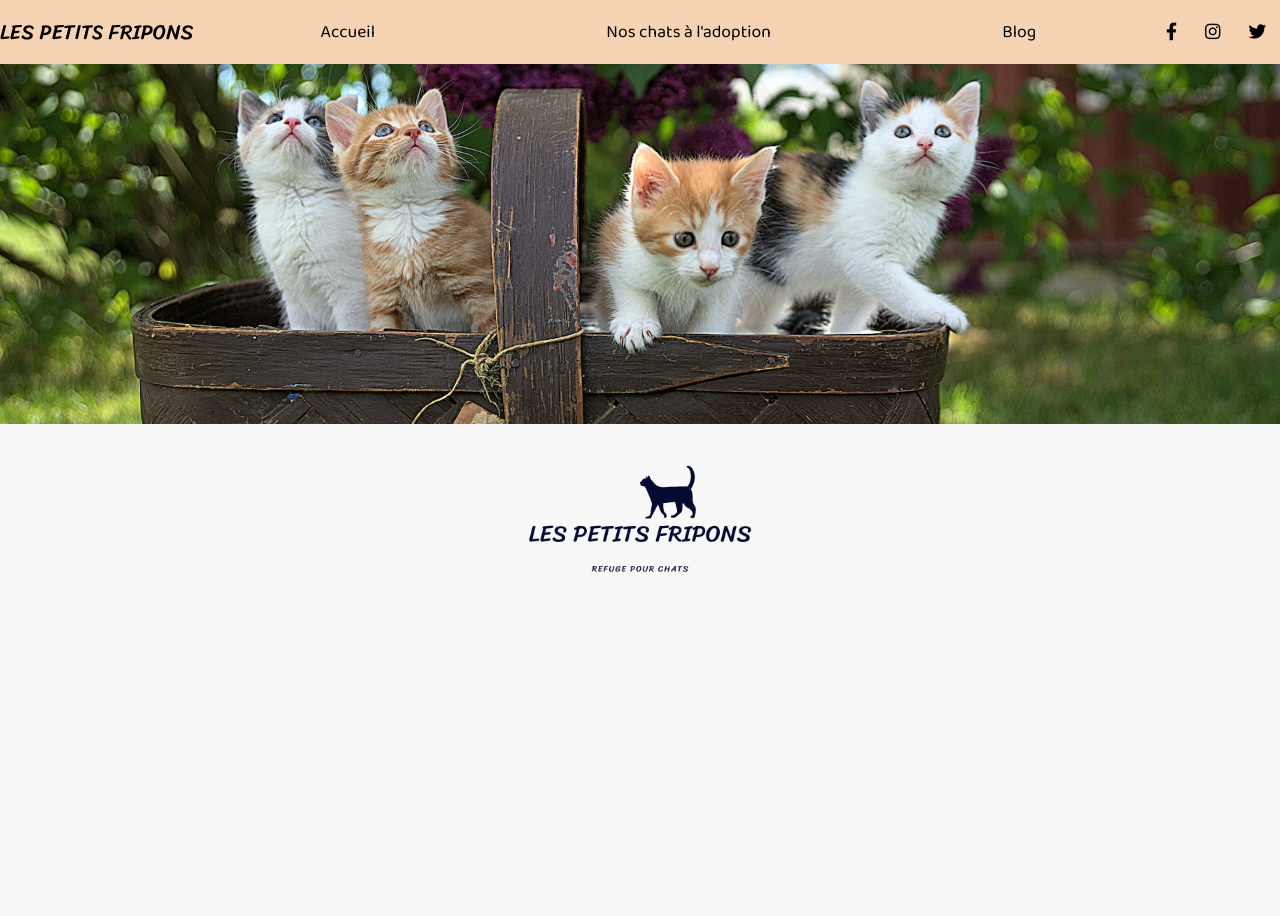
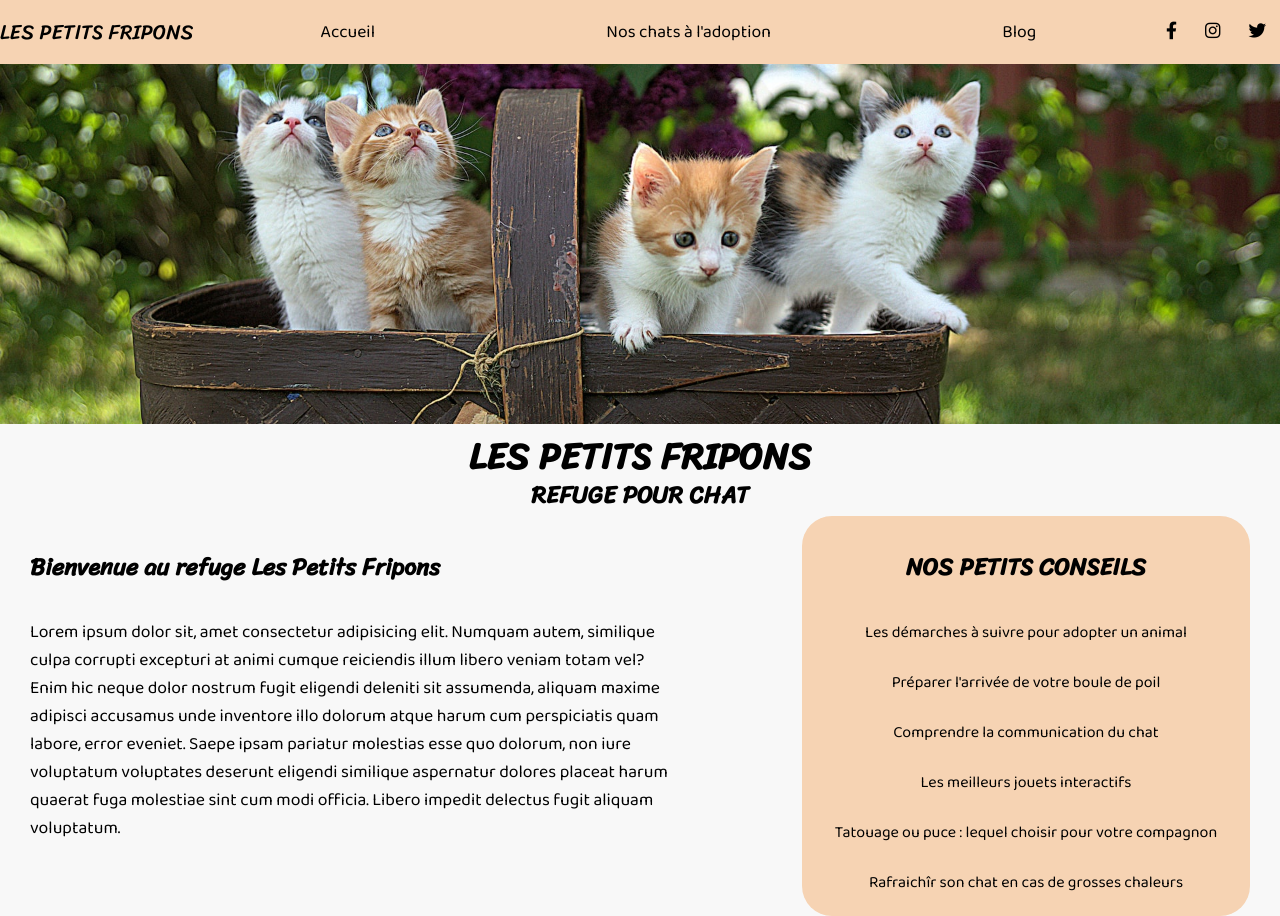
Before and after one commit to Linch022/Linch022.github.io, a plain HTML site: page index.html in a window 1280 px wide. Before the commit the page ends 800 px from the top, so only its background shows below. Drawn offline with Linux system fonts and the light colour scheme.

Commit message:
added homepage main contenu and blog

```diff
--- a/index.css
+++ b/index.css
@@ -18,6 +18,7 @@
 
 body {
     background: var(--white1);
+    font-family: var(--font2);
 }
 ul {
     list-style: none;
@@ -60,16 +61,53 @@ ul {
     height: 45vh;
     background: url(./chatons-header.jpg) center / cover;
     min-width: 100vw;
-    position: relative;
 }
 
-.logo {
+.main-title,
+.second-title {
     text-align: center;
-    justify-content: center;
-    height: 350px;
-    top: 140px;
-    left: 50%;
-    transform: translateX(-50%);
-    position: absolute;
-    z-index: -5;
+    font-family: var(--font1);
 }
+
+.main-title {
+    font-size: 2.3rem;
+}
+.second-title {
+    margin-top: -15px;
+}
+
+.homepage-main-container {
+    display: flex;
+    justify-content: space-between;
+}
+
+.homepage-main-text-container {
+    width: 50%;
+    min-height: 400px;
+    margin-left: 30px;
+    font-size: 1.1rem;
+}
+
+.main-text-title,
+.blog-title {
+    font-size: 1.5rem;
+    padding: 30px 0;
+    font-family: var(--font1);
+}
+
+.blog-text-container {
+    width: 35%;
+    text-align: center;
+    background-color: var(--main-color);
+    border-radius: 30px;
+    margin-right: 30px;
+}
+
+.blog-list {
+    line-height: 50px;
+    margin-top: -10px;
+}
+
+.article-name {
+    cursor: pointer;
+}
--- a/index.html
+++ b/index.html
@@ -30,16 +30,53 @@
           <li class="nav-items"><i class="fa-brands fa-twitter"></i></li>
         </ul>
       </nav>
-      <div class="background-header">
-        <div class="logo">
-          <img
-            class="logo"
-            src="./img/les petits fripons.png"
-            alt="logo les petits fripons"
-          />
+      <div class="background-header"></div>
+    </header>
+    <main>
+      <section class="title-container">
+        <h1 class="main-title">LES PETITS FRIPONS</h1>
+        <h2 class="second-title">REFUGE POUR CHAT</h2>
+      </section>
+      <section>
+        <div class="homepage-main-container">
+          <article class="homepage-main-text-container">
+            <h3 class="main-text-title">
+              Bienvenue au refuge Les Petits Fripons
+            </h3>
+            <p>
+              Lorem ipsum dolor sit, amet consectetur adipisicing elit. Numquam
+              autem, similique culpa corrupti excepturi at animi cumque
+              reiciendis illum libero veniam totam vel? Enim hic neque dolor
+              nostrum fugit eligendi deleniti sit assumenda, aliquam maxime
+              adipisci accusamus unde inventore illo dolorum atque harum cum
+              perspiciatis quam labore, error eveniet. Saepe ipsam pariatur
+              molestias esse quo dolorum, non iure voluptatum voluptates
+              deserunt eligendi similique aspernatur dolores placeat harum
+              quaerat fuga molestiae sint cum modi officia. Libero impedit
+              delectus fugit aliquam voluptatum.
+            </p>
+          </article>
+          <div class="blog-text-container">
+            <h3 class="blog-title">NOS PETITS CONSEILS</h3>
+            <ul class="blog-list">
+              <li class="article-name">
+                Les démarches à suivre pour adopter un animal
+              </li>
+              <li class="article-name">
+                Préparer l'arrivée de votre boule de poil
+              </li>
+              <li class="article-name">Comprendre la communication du chat</li>
+              <li class="article-name">Les meilleurs jouets interactifs</li>
+              <li class="article-name">
+                Tatouage ou puce : lequel choisir pour votre compagnon
+              </li>
+              <li class="article-name">
+                Rafraichîr son chat en cas de grosses chaleurs
+              </li>
+            </ul>
+          </div>
         </div>
-      </div>
-    </header>
-    <section class="section1"></section>
+      </section>
+    </main>
   </body>
 </html>
```
